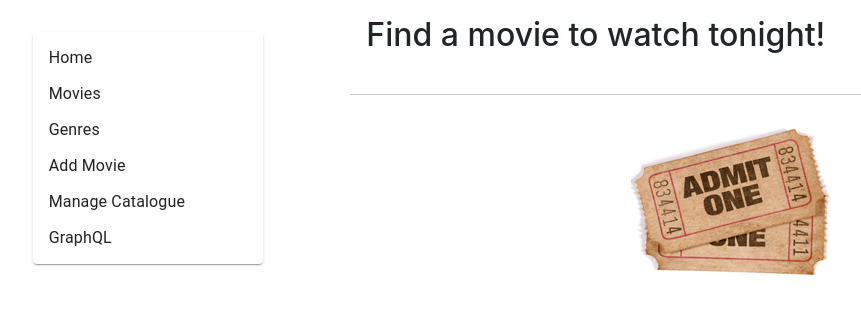
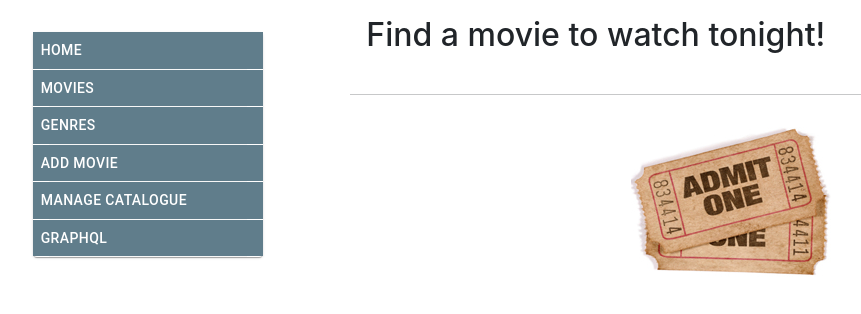
Before and after one commit to loidinhm31/go-movies-reactjs, a Next.js app in the folder movies-front-end/: page / in a window 1280 px wide. Shown: the top 314 px of the page, without its empty margins (103-964 px from the left). Built offline with nearby package versions, Linux system fonts and the light colour scheme.

Commit message:
Nav: fix select nav and highlight selected path

```diff
--- a/movies-front-end/src/components/SideMenuLayout.tsx
+++ b/movies-front-end/src/components/SideMenuLayout.tsx
@@ -1,21 +1,78 @@
-import {Box, Container, Grid, MenuItem, MenuList, Paper} from "@mui/material";
+import {Box, Container, Divider, Grid, Paper} from "@mui/material";
 import Link from "next/link";
+import {NextRouter, useRouter} from "next/router";
+import {SelectButton, UnselectButton} from "./shared/buttons";
 
 export interface MenuButtonOption {
     label: string;
     pathname: string;
     desc: string;
 }
+
 interface SideMenuLayoutProps {
     menuButtonOptions: MenuButtonOption[];
     children: React.ReactNode;
 }
 
+interface SideMenuItemProps {
+    router: NextRouter;
+    item: MenuButtonOption;
+
+}
+
+function SideMenuItem({router, item}: SideMenuItemProps) {
+    return (
+        <Link href={item.pathname} style={{textDecoration: "none"}}>
+            {router.pathname === item.pathname ? (
+                <>
+                    <SelectButton sx={{width: "100%", borderRadius: 0}}
+                                  size="medium">
+                        <Box width="100%" display="flex" justifyContent="flex-start">
+                            {item.label}
+                        </Box>
+                    </SelectButton>
+                    <Divider variant="middle" />
+                </>
+            ) : (
+                <>
+                    <UnselectButton sx={{width: "100%", borderRadius: 0}}>
+                        <Box width="100%" display="flex" justifyContent="flex-start">
+                            {item.label}
+                        </Box>
+                    </UnselectButton>
+                    <Divider variant="middle" />
+                </>
+            )}
+        </Link>
+    );
+}
+
 export function SideMenuLayout(props: SideMenuLayoutProps) {
+    const router = useRouter();
+
+    const adminMenuButtonOptions: MenuButtonOption[] = [
+        {
+            label: "Add Movie",
+            pathname: "/admin/movie/0",
+            desc: "Add Movie",
+        },
+        {
+            label: "Manage Catalogue",
+            pathname: "/manage-catalogue",
+            desc: "Manage Catalogue",
+        },
+        {
+            label: "GraphQL",
+            pathname: "/graphql",
+            desc: "GraphQL",
+        },
+    ];
+
     return (
         <Container maxWidth="lg">
             <Grid container spacing={2}>
                 <Grid item xs={4}>
+
                     <Box sx={{
                         my: 4,
                         display: 'flex',
@@ -24,41 +81,17 @@ export function SideMenuLayout(props: SideMenuLayoutProps) {
                         alignItems: 'center',
                     }}>
                         <Paper sx={{width: 230}}>
-                            <MenuList>
+                            <nav className="grid grid-cols-3 col-span-3 sm:flex sm:flex-col gap-2">
                                 {props.menuButtonOptions.map((item, itemIndex) => (
-                                    <MenuItem>
-                                        <Link href="/home" className="list-group-item list-group-item-action">
-                                            {item.label}
-                                        </Link>
-                                    </MenuItem>
+                                    <SideMenuItem key={`${item.label}-${itemIndex}`}
+                                                  router={router} item={item} />
                                 ))}
 
-                                <MenuItem>
-
-                                    <Link
-                                        href="/admin/movie/0"
-                                        className="list-group-item list-group-item-action"
-                                    >
-                                        Add Movie
-                                    </Link>
-                                </MenuItem>
-                                <MenuItem>
-                                    <Link
-                                        href="/index"
-                                        className="list-group-item list-group-item-action"
-                                    >
-                                        Manage Catalogue
-                                    </Link>
-                                </MenuItem>
-                                <MenuItem>
-                                    <Link
-                                        href="/graphql"
-                                        className="list-group-item list-group-item-action"
-                                    >
-                                        GraphQL
-                                    </Link>
-                                </MenuItem>
-                            </MenuList>
+                                {adminMenuButtonOptions.map((item, itemIndex) => (
+                                    <SideMenuItem key={`${item.label}-${itemIndex}`}
+                                                  router={router} item={item} />
+                                ))}
+                            </nav>
                         </Paper>
                     </Box>
                 </Grid>
--- /dev/null
+++ b/movies-front-end/src/components/shared/buttons.ts
@@ -0,0 +1,18 @@
+import {Button, ButtonProps, styled} from "@mui/material";
+import {blue, blueGrey} from "@mui/material/colors";
+
+export const SelectButton = styled(Button)<ButtonProps>(({ theme}) => ({
+    color: theme.palette.getContrastText(blue[500]),
+    backgroundColor: blue[500],
+    "&:hover": {
+        backgroundColor: blue[700],
+    },
+}));
+
+export const UnselectButton = styled(Button)<ButtonProps>(({ theme}) => ({
+    color: theme.palette.getContrastText(blueGrey[500]),
+    backgroundColor: blueGrey[500],
+    "&:hover": {
+        backgroundColor: blueGrey[700],
+    },
+}));
--- a/movies-front-end/src/pages/movies/index.tsx
+++ b/movies-front-end/src/pages/movies/index.tsx
@@ -20,7 +20,7 @@ const Movies = () => {
             {!isLoading &&
                 <Box component="span"
                      sx={{display: "flex", justifyContent: "center", p: 1, m: 1}}>
-                    <EnhancedTable rows={movies}/>
+                    {movies && <EnhancedTable rows={movies}/>}
                 </Box>
             }
         </Stack>
```
